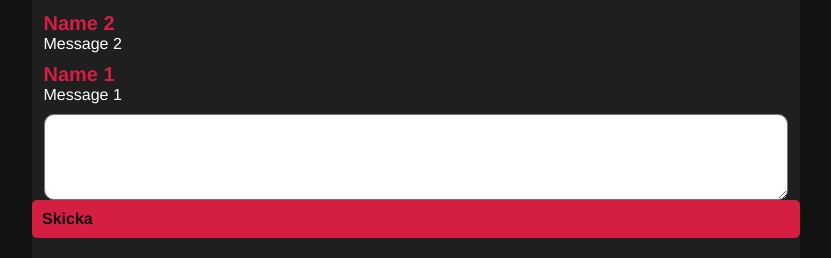
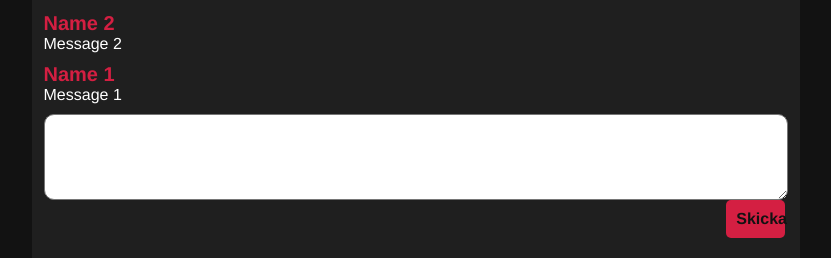
Before and after one commit to Birgerev/Site-commission, a PHP site: page / in a window 1280 px wide. Shown: the part 542-800 px from the top of the page, without its empty margins (224-1055 px from the left). Run offline with PHP 8.4, Linux system fonts and the light colour scheme.

Commit message:
button style fixed

```diff
--- a/Site/styles/contentContainers.css
+++ b/Site/styles/contentContainers.css
@@ -73,7 +73,7 @@
     font-size: 15px;
 }
 
-.submitMessageButton {
+#submitMessageButton {
   margin-right: 2%;
   margin-left: auto;
   width: 5%;
```
